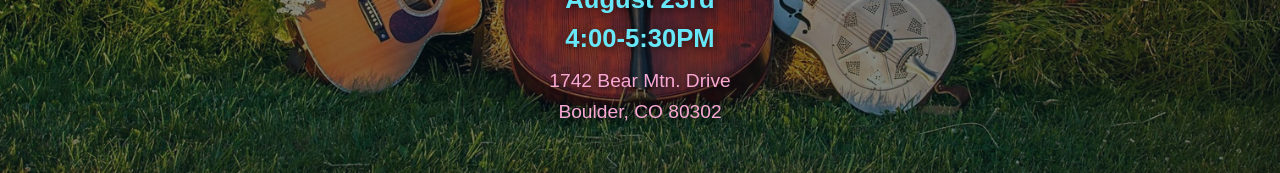
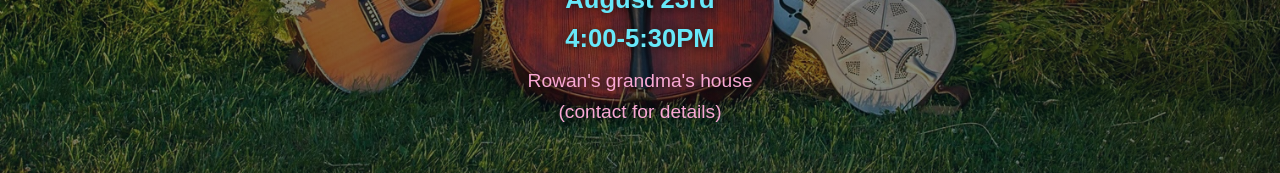
Before and after one commit to natalie-robinson/kids_jam, a Next.js app: page / in a window 1280 px wide. Shown: the part 605-778 px from the top of the page. Built offline with nearby package versions, Linux system fonts and the light colour scheme.

Commit message:
small tweak

```diff
--- a/app/page.tsx
+++ b/app/page.tsx
@@ -13,8 +13,8 @@ export default async function HomePage() {
   );
   const where = (
     <span>
-      1742 Bear Mtn. Drive<br />
-      Boulder, CO 80302
+      Rowan's grandma's house<br />
+      (contact for details)
     </span>
   );
 
```
